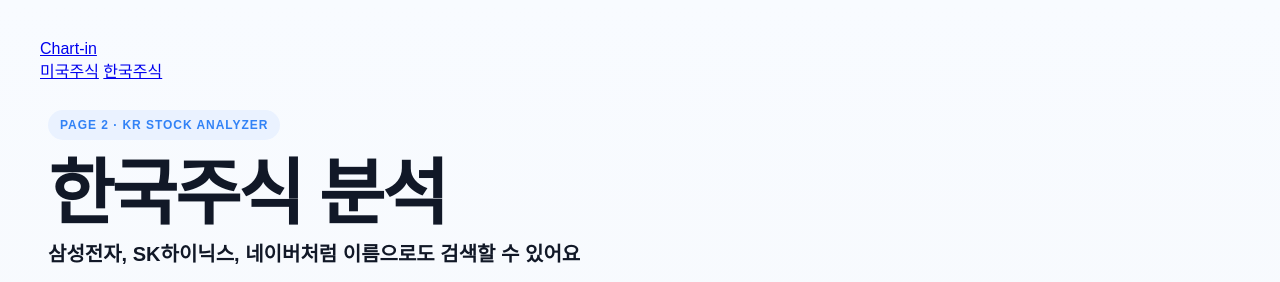
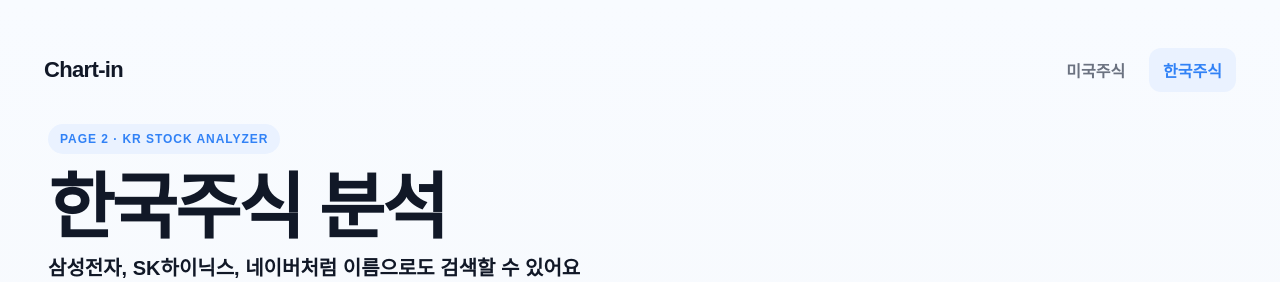
Before and after one commit to lanos147147-gif/chart-in, a Flask app: page /kr in a window 1280 px wide. Shown: the top 282 px of the page. Run offline with Flask 3, Linux system fonts and the light colour scheme; some libraries are stand-ins or nearby versions.

Commit message:
Update style.css

```diff
--- a/static/style.css
+++ b/static/style.css
@@ -551,3 +551,185 @@ body {
         align-items: flex-start;
     }
 }
+
+a {
+    text-decoration: none;
+    color: inherit;
+}
+
+.top-nav {
+    display: flex;
+    justify-content: space-between;
+    align-items: center;
+    margin-bottom: 12px;
+    padding: 8px 4px;
+}
+
+.nav-logo {
+    font-weight: 900;
+    font-size: 22px;
+    letter-spacing: -0.03em;
+}
+
+.nav-links {
+    display: flex;
+    gap: 10px;
+}
+
+.nav-links a {
+    padding: 10px 14px;
+    border-radius: 12px;
+    color: var(--sub);
+    font-weight: 700;
+}
+
+.nav-links a.active {
+    background: var(--blue-soft);
+    color: var(--blue);
+}
+
+.hero.inner {
+    padding-top: 12px;
+}
+
+.coupang-section {
+    display: flex;
+    justify-content: center;
+    margin: 0 0 24px;
+}
+
+.market-home-grid {
+    display: grid;
+    grid-template-columns: 1fr 1fr;
+    gap: 18px;
+    margin-top: 14px;
+}
+
+.market-home-card {
+    background: var(--card);
+    border: 1px solid rgba(229, 231, 235, 0.9);
+    border-radius: var(--radius);
+    box-shadow: var(--shadow);
+    padding: 26px;
+    transition: transform 0.15s ease, box-shadow 0.15s ease;
+}
+
+.market-home-card:hover {
+    transform: translateY(-2px);
+    box-shadow: 0 16px 32px rgba(15, 23, 42, 0.09);
+}
+
+.market-home-card h2 {
+    margin: 12px 0 8px;
+    font-size: 28px;
+}
+
+.market-home-card p {
+    margin: 0 0 14px;
+    color: var(--sub);
+    line-height: 1.7;
+}
+
+.market-badge {
+    display: inline-block;
+    padding: 7px 11px;
+    border-radius: 999px;
+    background: #eff6ff;
+    color: #2563eb;
+    font-size: 12px;
+    font-weight: 800;
+}
+
+.market-badge.kr {
+    background: #ecfeff;
+    color: #0891b2;
+}
+
+.market-link {
+    display: inline-block;
+    font-weight: 800;
+    color: var(--blue);
+}
+
+.market-select {
+    min-width: 150px;
+    height: 56px;
+    border-radius: 16px;
+    border: 1px solid var(--line);
+    padding: 0 14px;
+    font-size: 15px;
+    background: #fbfcfe;
+    outline: none;
+}
+
+.kr-suggest-list {
+    display: none;
+    gap: 10px;
+    flex-wrap: wrap;
+    margin-top: 14px;
+}
+
+.kr-suggest-list.active {
+    display: flex;
+}
+
+.kr-suggest-btn {
+    border: 1px solid #dbe2ea;
+    background: #ffffff;
+    border-radius: 14px;
+    padding: 10px 14px;
+    cursor: pointer;
+    text-align: left;
+    min-width: 180px;
+    box-shadow: 0 8px 20px rgba(15, 23, 42, 0.05);
+}
+
+.kr-suggest-btn:hover {
+    transform: translateY(-1px);
+}
+
+.kr-suggest-name {
+    display: block;
+    font-size: 14px;
+    font-weight: 800;
+    color: #111827;
+    margin-bottom: 4px;
+}
+
+.kr-suggest-meta {
+    display: block;
+    font-size: 12px;
+    color: #6b7280;
+}
+
+.top10-btn {
+    border: none;
+    background: var(--blue);
+    color: #fff;
+    border-radius: 12px;
+    padding: 10px 14px;
+    font-size: 14px;
+    font-weight: 800;
+    cursor: pointer;
+}
+
+@media (max-width: 760px) {
+    .top-nav {
+        flex-direction: column;
+        align-items: flex-start;
+        gap: 10px;
+    }
+
+    .market-home-grid {
+        grid-template-columns: 1fr;
+    }
+
+    .coupang-section iframe {
+        width: 100%;
+        max-width: 680px;
+    }
+
+    .market-select {
+        width: 100%;
+    }
+}
```
